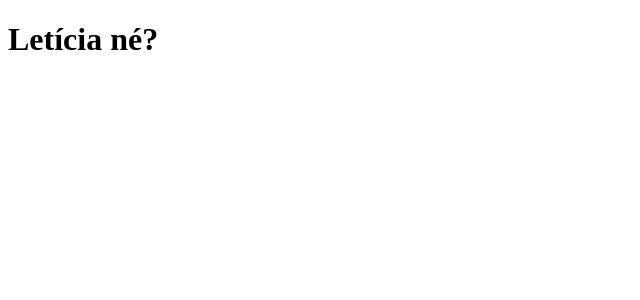
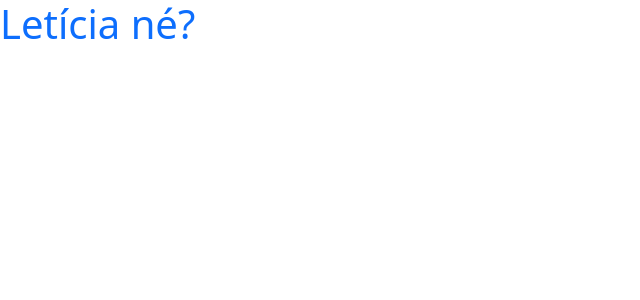
Before and after one commit to RodrigoRVSN/dashboard-full, a React (Create React App) app in the folder frontend/: page / in a window 1280 px wide. Shown: the top 300 px of the page, without its empty margins (0-640 px from the left). Built offline with nearby package versions, Linux system fonts and the light colour scheme.

Commit message:
Bootstrap

```diff
--- a/frontend/package.json
+++ b/frontend/package.json
@@ -3,6 +3,7 @@
   "version": "0.1.0",
   "private": true,
   "dependencies": {
+    "@popperjs/core": "^2.10.1",
     "@testing-library/jest-dom": "^5.11.4",
     "@testing-library/react": "^11.1.0",
     "@testing-library/user-event": "^12.1.10",
@@ -10,6 +11,7 @@
     "@types/node": "^12.0.0",
     "@types/react": "^17.0.0",
     "@types/react-dom": "^17.0.0",
+    "bootstrap": "^5.1.1",
     "react": "^17.0.2",
     "react-dom": "^17.0.2",
     "react-scripts": "4.0.3",
--- a/frontend/src/App.tsx
+++ b/frontend/src/App.tsx
@@ -1,7 +1,7 @@
 function App() {
   return (
     <>
-      <h1>Letícia né?</h1>
+      <h1 className="text-primary">Letícia né?</h1>
     </>
   );
 }
--- /dev/null
+++ b/frontend/src/assets/css/styles.css
@@ -0,0 +1,32 @@
+@import url('https://fonts.googleapis.com/css2?family=Ubuntu:wght@300;400;500;700&display=swap');
+:root {
+    --color-primary: #023e8a;
+}
+
+html, body {
+    height: 100%;
+    font-family: "Ubuntu", sans-serif;
+}
+
+#root {
+    display: flex;
+    flex-direction: column;
+    height: 100%;
+}
+
+.content {
+    flex: 1 0 auto;
+}
+
+.footer {
+    flex-shrink: 0;
+    text-align: center;
+}
+
+.bg-primary {
+    background-color: var(--color-primary) !important;
+}
+
+.text-primary {
+    color: var(--color-primary) !important;
+}
--- a/frontend/src/index.tsx
+++ b/frontend/src/index.tsx
@@ -1,6 +1,8 @@
 import React from "react";
 import ReactDOM from "react-dom";
 import App from "./App";
+import "assets/css/styles.css";
+import "bootstrap/dist/css/bootstrap.css";
 
 ReactDOM.render(
   <React.StrictMode>
```
Also changed, not shown: 1 other file (tests, documents, lock files or other folders).
